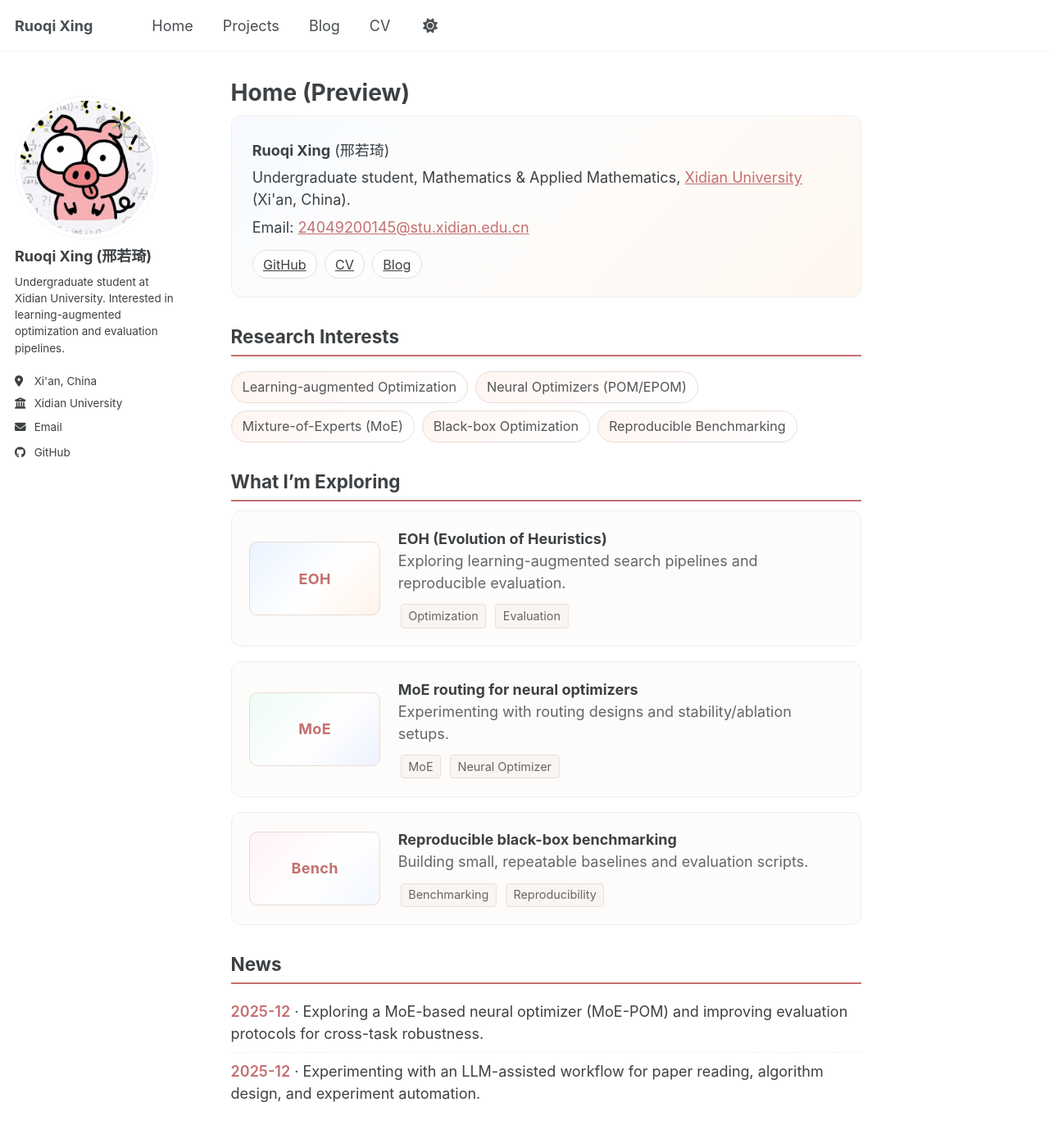
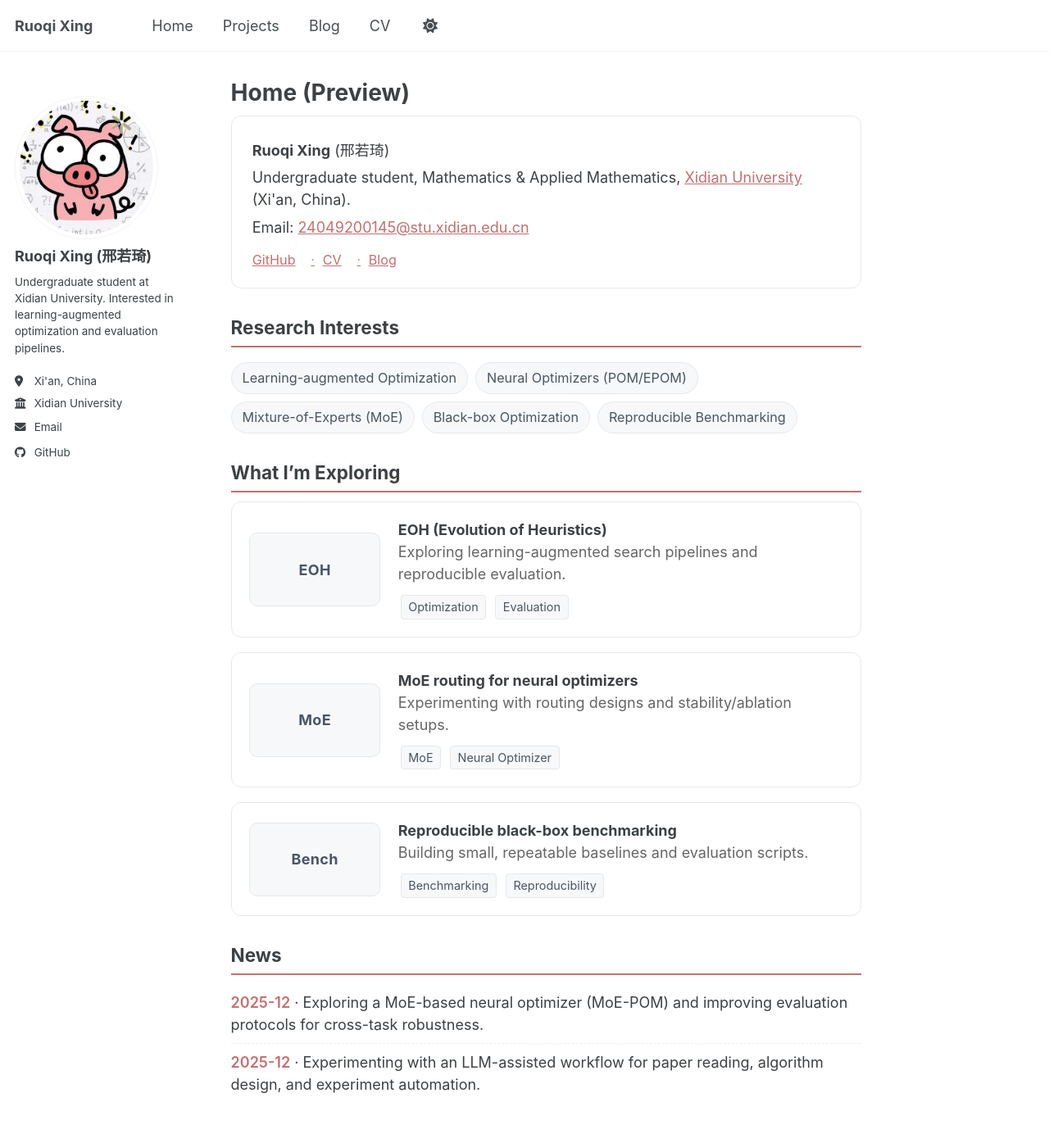
Before and after one commit to Roki-Xing/Roki-Xing.github.io, a Jekyll site: the page built from _pages/home-v2.md, in a window 1280 px wide and 1400 px high. Shown: the top 1384 px of the window at 82% size. Built offline with Jekyll 4.4.1, drawn with Linux system fonts in a browser that asks for light colours; a script bundle is joined from its source files by our own code; library files that are not in the unit come from our copies.

Commit message:
Make v2 homepage style more academic

```diff
--- a/assets/css/main.scss
+++ b/assets/css/main.scss
@@ -159,13 +159,13 @@
    ========================================================================== */
 
 .home-v2 {
-    --v2-surface: #fdfcfb;
-    --v2-border: #eee;
-    --v2-shadow: 0 6px 18px rgba(0,0,0,0.08);
+    --v2-surface: #fff;
+    --v2-border: #e6e8eb;
+    --v2-shadow: 0 2px 10px rgba(0,0,0,0.06);
 }
 
 .home-v2__intro {
-    background: linear-gradient(135deg, #f7fbff 0%, var(--v2-surface) 45%, #fff7f0 100%);
+    background: var(--v2-surface);
     border: 1px solid var(--v2-border);
     border-radius: 12px;
     padding: 1.2em 1.4em;
@@ -185,18 +185,24 @@
 
 .home-v2__chip {
     display: inline-block;
-    padding: 0.28em 0.75em;
-    border-radius: 999px;
-    border: 1px solid #e8dcd6;
-    background: rgba(255, 255, 255, 0.85);
-    color: inherit;
+    padding: 0;
+    border-radius: 0;
+    border: none;
+    background: transparent;
+    color: var(--global-link-color);
     text-decoration: none;
     font-size: 0.9em;
 }
 
+.home-v2__chip + .home-v2__chip::before {
+    content: "·";
+    color: #9aa0a6;
+    margin: 0 0.6em;
+}
+
 .home-v2__chip:hover {
-    box-shadow: 0 3px 10px rgba(0,0,0,0.06);
-    transform: translateY(-1px);
+    text-decoration: underline;
+    text-underline-offset: 3px;
 }
 
 .media-card {
@@ -208,38 +214,38 @@
     border-radius: 12px;
     padding: 1.1em 1.2em;
     margin-bottom: 1em;
-    transition: box-shadow 0.25s ease, transform 0.2s ease;
+    transition: box-shadow 0.25s ease, border-color 0.2s ease;
 }
 
 .media-card:hover {
     box-shadow: var(--v2-shadow);
-    transform: translateY(-2px);
+    border-color: #d0d5dd;
 }
 
 .media-card__thumb {
     flex: 0 0 160px;
     height: 90px;
     border-radius: 10px;
-    border: 1px solid #e8dcd6;
-    background: linear-gradient(135deg, #f2f8ff 0%, #fff6ef 100%);
+    border: 1px solid var(--v2-border);
+    background: #f6f8fa;
     display: flex;
     align-items: center;
     justify-content: center;
     font-weight: 700;
-    color: var(--global-link-color);
+    color: #4a5568;
     letter-spacing: 0.02em;
 }
 
 .media-card__thumb--eoh {
-    background: linear-gradient(135deg, #eaf3ff 0%, #ffffff 55%, #fff3e9 100%);
+    background: #f6f8fa;
 }
 
 .media-card__thumb--moe {
-    background: linear-gradient(135deg, #eefbf4 0%, #ffffff 55%, #eef2ff 100%);
+    background: #f6f8fa;
 }
 
 .media-card__thumb--bench {
-    background: linear-gradient(135deg, #fff2f6 0%, #ffffff 55%, #f3f7ff 100%);
+    background: #f6f8fa;
 }
 
 .media-card__body {
@@ -254,6 +260,18 @@
     margin-top: 0.6em;
 }
 
+.home-v2 .tag {
+    background-color: #f6f8fa;
+    border-color: var(--v2-border);
+    color: #4b5563;
+}
+
+.home-v2 .interest-pill {
+    background: #f6f8fa;
+    border-color: var(--v2-border);
+    color: #4b5563;
+}
+
 @media (max-width: 37.5em) {
     .media-card {
         flex-direction: column;
```
